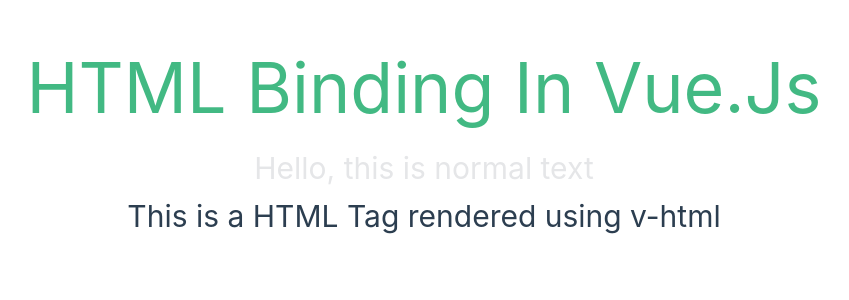
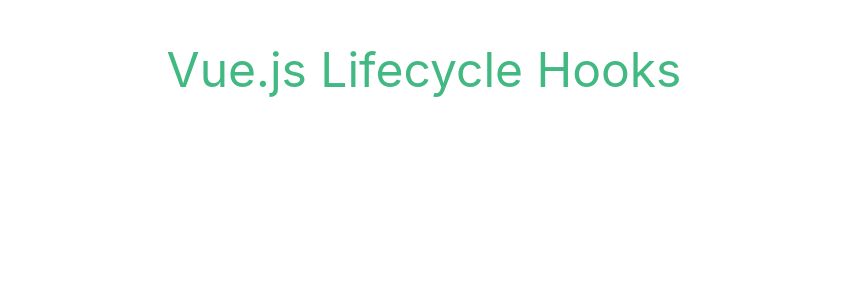
Before and after one commit to darshitdudhaiya/100DaysOfVue, a Vue app: page / in a window 1280 px wide. Shown: the top 300 px of the page, without its empty margins (216-1065 px from the left). Built offline with nearby package versions, Linux system fonts and the light colour scheme.

Commit message:
Using Vue.js Lifecycle Hooks

```diff
--- a/src/App.vue
+++ b/src/App.vue
@@ -1,13 +1,9 @@
 <script setup>
-import FirstComponent from './components/FirstComponent.vue';
-import DataBinding from './components/Databinding.vue';
-import HomeComponent from './components/HomeComponent.vue';
+import LifecycleComponent from './components/LifecycleComponent.vue';
 </script>
 
 <template>
-  <!-- <FirstComponent/> -->
-  <!-- <DataBinding/> -->
-  <HomeComponent/>
+  <LifecycleComponent/>
 </template>
 
 <style scoped>
--- /dev/null
+++ b/src/components/LifecycleComponent.vue
@@ -0,0 +1,49 @@
+<template>
+  <div class="container">
+    <h1>Vue.js Lifecycle Hooks</h1>
+    <p>Check the console to see lifecycle logs.</p>
+  </div>
+</template>
+
+<script>
+export default {
+  name: 'LifecycleComponent',
+
+  data() {
+    return {
+      message: 'Learning Vue.js lifecycle hooks!'
+    }
+  },
+
+  created() {
+    console.log('Component Created: Data is initialized')
+  },
+
+  mounted() {
+    console.log('Component Mounted: Now part of the DOM')
+  },
+
+  destroyed() {
+    console.log('Component Destroyed: Cleanup done')
+  }
+}
+</script>
+
+<style scoped>
+.container {
+  display: flex;
+  justify-content: center;
+  flex-direction: column;
+  align-items: center;
+}
+
+h1 {
+  font-size: 3rem;
+  color: #42b983;
+}
+
+p {
+  font-size: 2rem;
+  color: #ffffff;
+}
+</style>
```
Also changed, not shown: src/components/CardComponent.vue (renamed from src/components/CardCompnent.vue).
